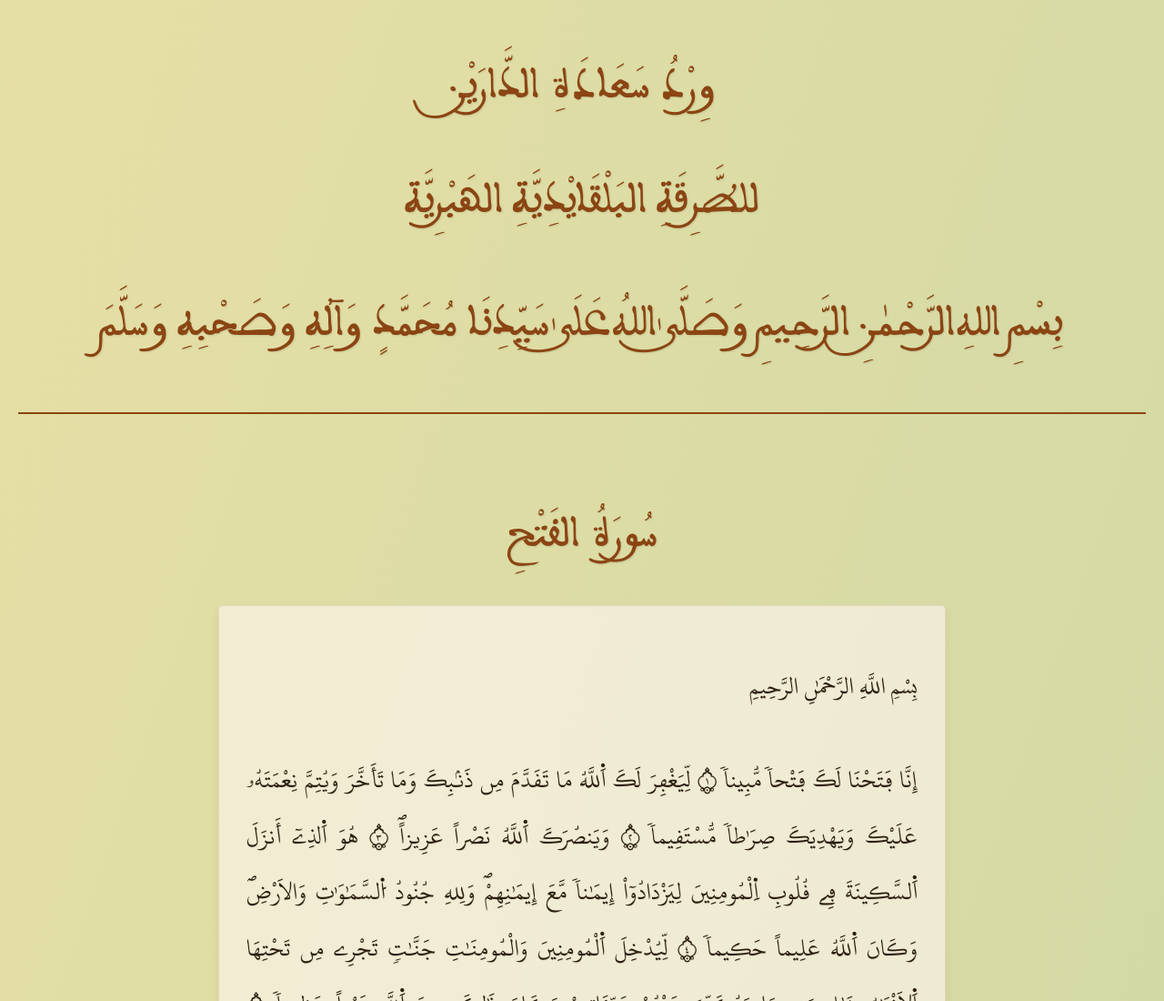
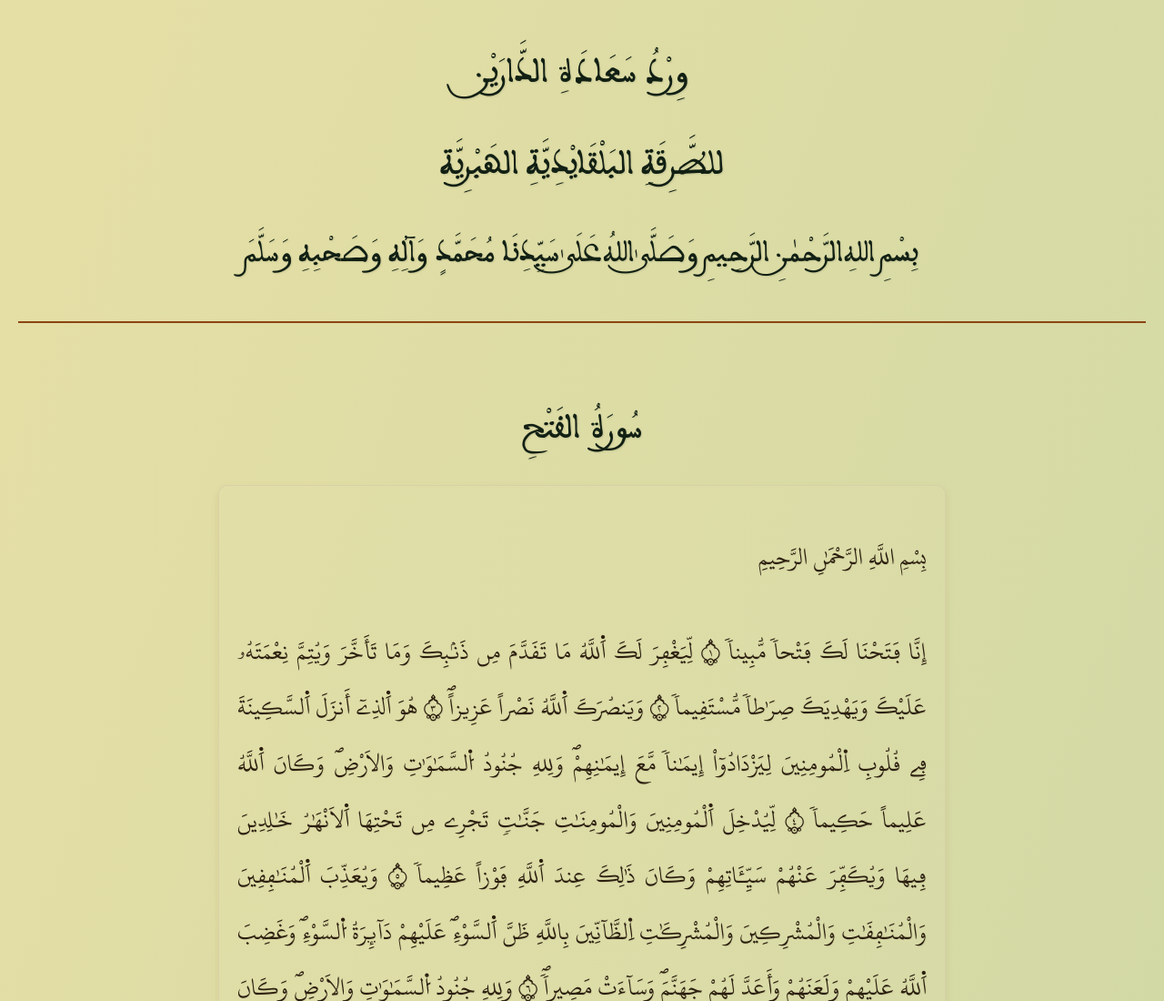
Before and after one commit to mednordz/wird, a plain HTML site: page surah-al-fath.html in a window 1280 px wide. Shown: the top 1100 px of the page at 91% size. Drawn offline with Linux system fonts and the light colour scheme.

Commit message:
un peux de limonade

```diff
--- a/styles.css
+++ b/styles.css
@@ -40,6 +40,8 @@ header {
     padding-bottom: 20px;
 }
 
+header img { }
+
 /* Typographie */
 p {
     margin-bottom: 1.5em;
@@ -48,15 +50,15 @@ p {
 
 h1, h2, h3 {
     font-family: 'Didouche','Scheherazade', serif;
-    color: #8B4513;
+    color: #122014;
     text-shadow: 1px 1px 2px rgba(0,0,0,0.1);
     margin-bottom: 0.7em;
     text-align: center;
 }
 
-h1 { font-size: 2em; }
-h2 { font-size: 2em; }
-h3 {font-size: 2em; }
+h1 { font-size: 1.6em; }
+h2 { font-size: 1.6em; }
+h3 { font-size: 1.4em; }
 
 /* Styles spécifiques pour le texte coranique */
 .quran {
@@ -64,17 +66,17 @@ h3 {font-size: 2em; }
     font-size: 28px;
     line-height: 2.2;
     text-align: justify;
-    margin-bottom: 30px;
+    margin-bottom: 10px;
     color: #2c1f0f;
     text-shadow: 1px 1px 1px rgba(0,0,0,0.05);
 }
 
 /* Styles pour les éléments du wird */
 .wird-item {
-    margin-bottom: 40px;
-    padding: 30px;
-    background-color: rgba(249, 243, 231, 0.7);
-    border-radius: 5px;
+    margin-bottom: 15px;
+    padding: 20px;
+    background-color: rgba(235, 227, 195, 0.088);
+    border-radius: 10px 10px 0 40px;
     box-shadow: 0 4px 8px rgba(139, 69, 19, 0.1);
     border: 1px solid rgba(211, 197, 168, 0.5);
 }
@@ -223,16 +225,6 @@ button:hover::before {
     margin-bottom: 20px;
 }
 
-/* Mise à jour du style pour h3 */
-h3 {
-    font-family: 'Didouche','Scheherazade', serif;
-    color: #8B4513;
-    text-shadow: 1px 1px 2px rgba(0,0,0,0.1);
-    margin-bottom: 0.7em;
-    text-align: center;
-    font-size: 2em;
-}
-
 /* Styles pour la bassmala */
 .bassmala {
     font-family: 'Scheherazade New', 'Amiri', 'Noto Naskh Arabic', serif;
@@ -240,7 +232,7 @@ h3 {
     text-align: center;
     direction: rtl;
     line-height: 1.8;
-    color: #8B4513;
+    color: #122014;
     margin-bottom: 30px;
     text-shadow: 1px 1px 2px rgba(0,0,0,0.1);
 }
```
Also changed, not shown: index.html (+2 -2 lines), img/Calque_24.png (deleted), img/Header_Title_Wird.png (added), img/Header_Title_Wird01.png (added), img/Header_Title_Wird02.png (added), img/IntroWird.png (added), img/LogoKobaSE.png (added), 2 other files.
